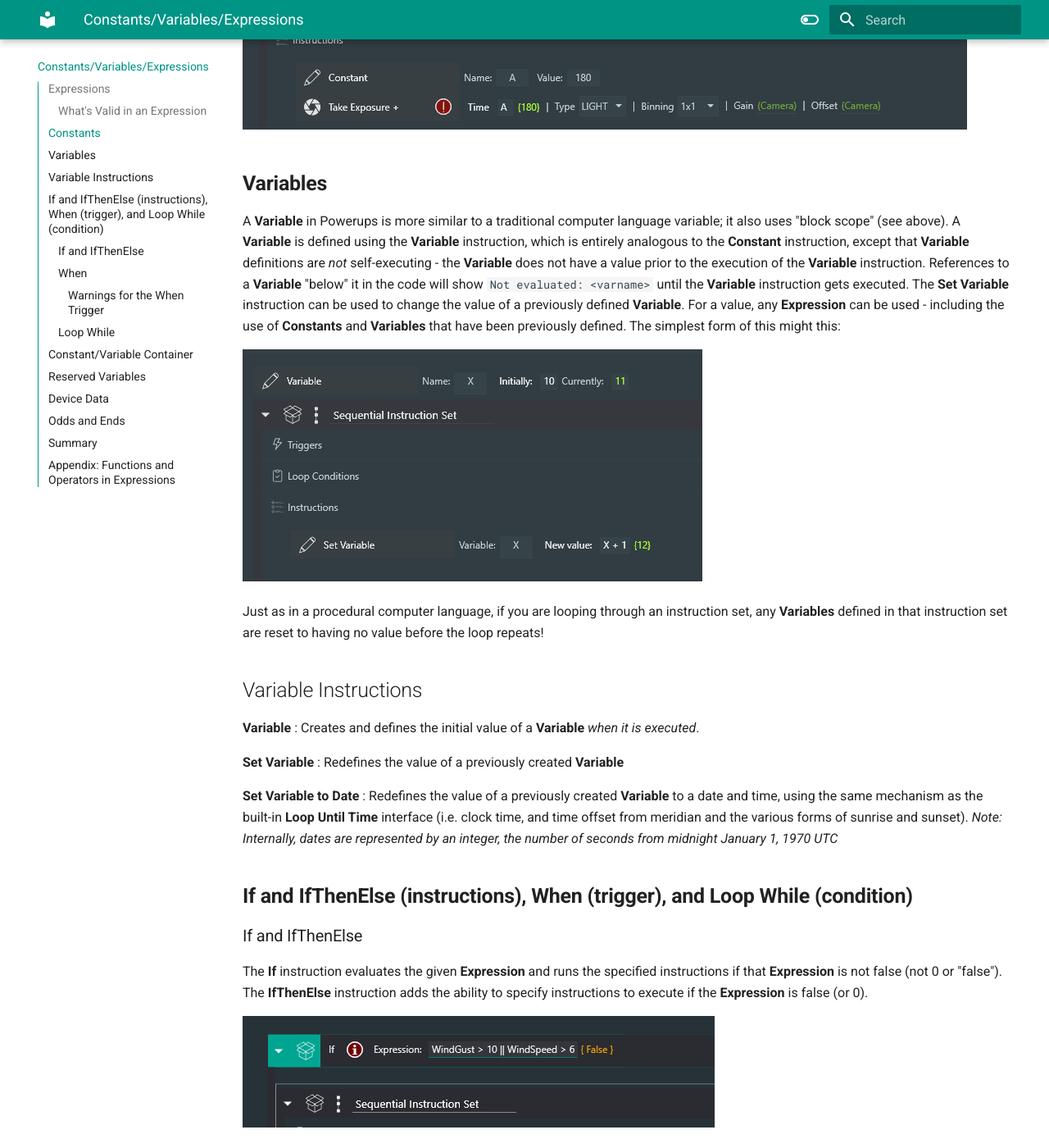
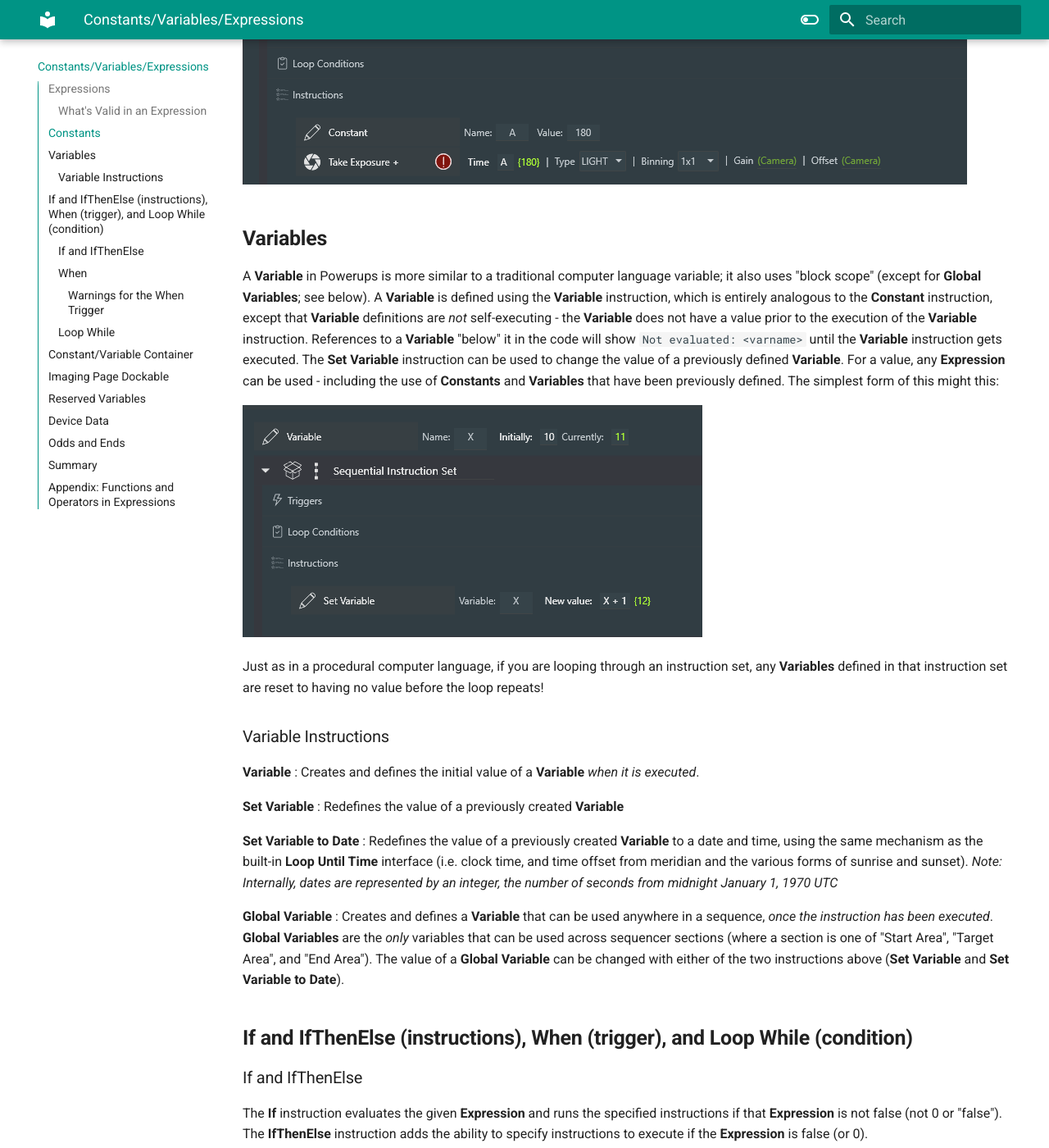
Before and after one commit to marcblank/marcblank.github.io, an MkDocs documentation site: the page built from docs/CVE.md, in a window 1280 px wide and 1400 px high, scrolled down 1620 px. Shown: the whole window at 82% size. Built offline with MkDocs 1.6.1 and Material for MkDocs 9.7.7, drawn with Linux system fonts in a browser that asks for light colours; some of the changed text lies outside the part shown.

Commit message:
Docs update

```diff
--- a/docs/CVE.md
+++ b/docs/CVE.md
@@ -23,24 +23,28 @@
 
 **Constants** have block scope, which means that a **Constant** has a value in the instruction set that includes it, as well as instruction sets "below" it in the hierarchy of instructions (i.e. nested within the block in which it appears).  If a **Constant** X is defined in one instruction set, and a **Constant** X is also defined in a "lower" instruction set, the closest definition of X is used when that **Constant** is referenced.  Many computer languages use block scope for variables.
 
+**Global Constants** are **Constants** that are valid everywhere in a sequence; they are set up in the Sequencer Powerups plugin page.  **Global Constants** can, individually, be set up to be valid for all NINA Profiles or on a per-Profile basis.
+
 ![](BlockScope.png)
 
 ## **Variables**
 
-A **Variable** in Powerups is more similar to a traditional computer language variable; it also uses "block scope" (see above).   A **Variable** is defined using the **Variable** instruction, which is entirely analogous to the **Constant** instruction, except that **Variable** definitions are *not* self-executing - the **Variable** does not have a value prior to the execution of the **Variable** instruction.   References to a **Variable** "below" it in the code will show `Not evaluated: <varname>` until the **Variable** instruction gets executed.
+A **Variable** in Powerups is more similar to a traditional computer language variable; it also uses "block scope" (except for **Global Variables**; see below).   A **Variable** is defined using the **Variable** instruction, which is entirely analogous to the **Constant** instruction, except that **Variable** definitions are *not* self-executing - the **Variable** does not have a value prior to the execution of the **Variable** instruction.   References to a **Variable** "below" it in the code will show `Not evaluated: <varname>` until the **Variable** instruction gets executed.
 The **Set Variable** instruction can be used to change the value of a previously defined **Variable**.  For a value, any **Expression** can be used - including the use of **Constants** and **Variables** that have been previously defined.  The simplest form of this might this:
 
 ![](Variables.png)
 
 Just as in a procedural computer language, if you are looping through an instruction set, any **Variables** defined in that instruction set are reset to having no value before the loop repeats!
 
-## Variable Instructions
+### Variable Instructions
 
 **Variable** : Creates and defines the initial value of a **Variable** *when it is executed*.
 
 **Set Variable** : Redefines the value of a previously created **Variable**
 
 **Set Variable to Date** : Redefines the value of a previously created **Variable** to a date and time, using the same mechanism as the built-in **Loop Until Time** interface (i.e. clock time, and time offset from meridian and the various forms of sunrise and sunset).  *Note: Internally, dates are represented by an integer, the number of seconds from midnight January 1, 1970 UTC*
+
+**Global Variable** : Creates and defines a **Variable** that can be used anywhere in a sequence, *once the instruction has been executed*.  **Global Variables** are the *only* variables that can be used across sequencer sections (where a section is one of "Start Area", "Target Area", and "End Area").  The value of a **Global Variable** can be changed with either of the two instructions above (**Set Variable** and **Set Variable to Date**).
 
 ## **If and IfThenElse (instructions), When (trigger), and Loop While (condition)**
 
@@ -91,6 +95,9 @@
 
 ![](CVC2.png)
 
+## Imaging Page Dockable
+
+There is a dockable panel in the Imaging page of NINA that can be used to "watch" any number of **Expressions** in real-time.  More to follow.
 
 ## Reserved Variables
 
```
Also changed, not shown: docs/Enhanced Instructions.md (+17 -1 lines), docs/Z.md (+16 -0 lines).
